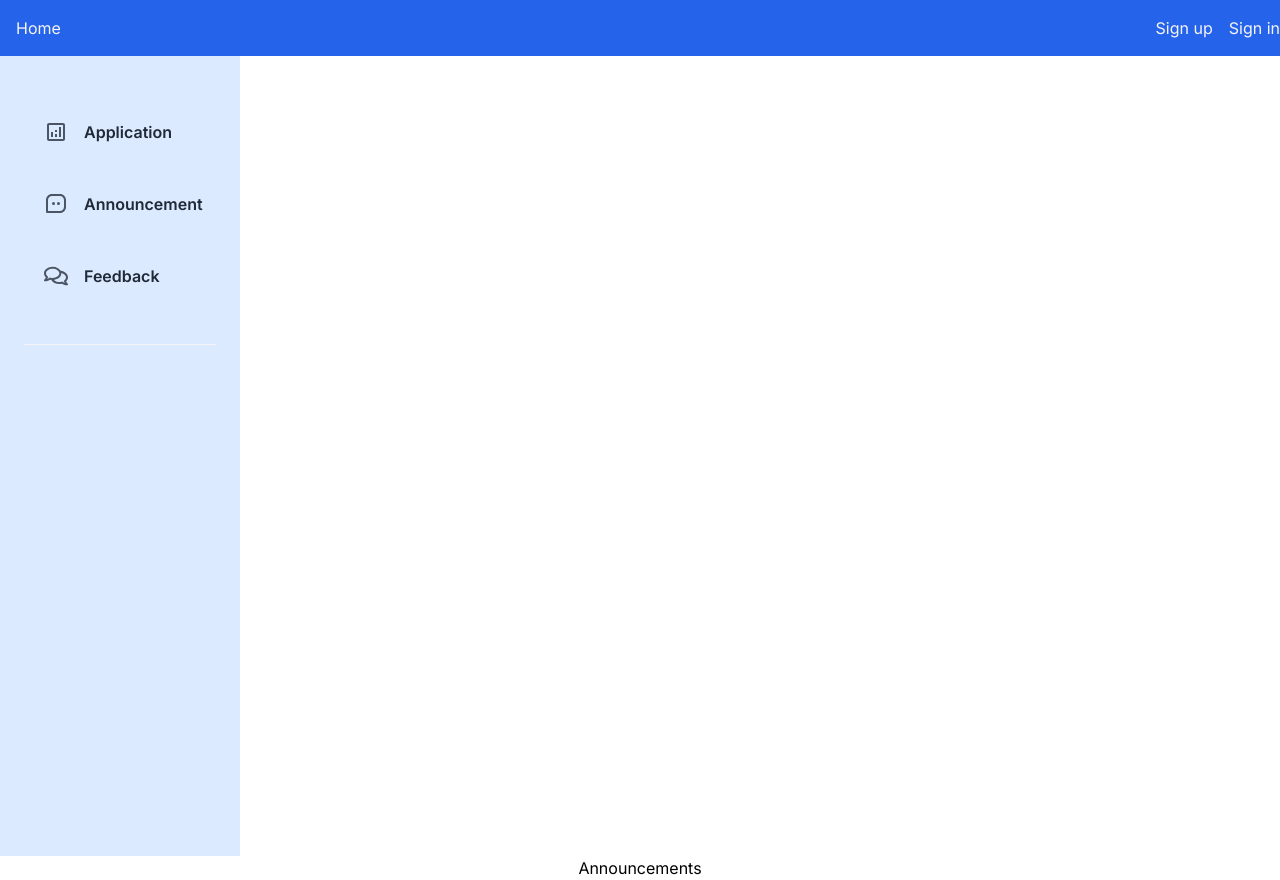
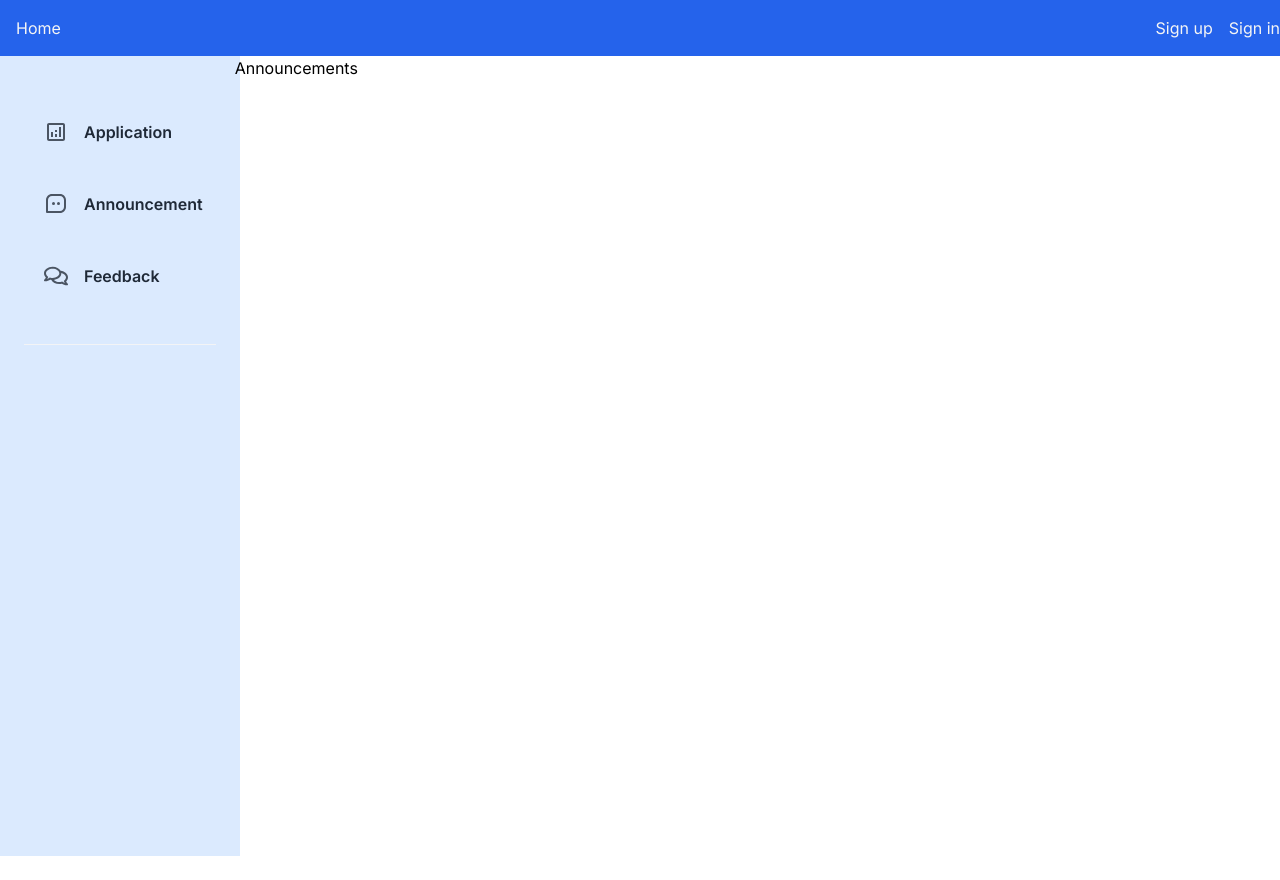
Before and after one commit to KARANBALAJIR/staff_appraisal, a Next.js app: page /announcements in a window 1280 px wide. After the commit the page ends 856 px from the top, so only its background shows below. Built offline with nearby package versions, Linux system fonts and the light colour scheme; no server answers.

Commit message:
changes made

```diff
--- a/src/app/announcements/page.tsx
+++ b/src/app/announcements/page.tsx
@@ -4,7 +4,7 @@ export default async function Announcements() {
 
 
     return (
-        <div>
+        <div className="flex">
             {/* <div className="ml-35 text-border">Have a nice day {user.firstName}.....</div> */}
             <SideNavbar/>
             <h1 className="text-center">Announcements</h1>
--- a/src/app/application/page.tsx
+++ b/src/app/application/page.tsx
@@ -6,7 +6,7 @@ export default async function Application() {
 
     return (
 
-        <div>
+        <div className="flex">
             {/* <div className="ml-35 text-border">Have a nice day {user.firstName}.....</div> */}
             <SideNavbar/>
             <h1 className="text-center">Application</h1>
--- a/src/app/feedback/page.jsx
+++ b/src/app/feedback/page.jsx
@@ -6,7 +6,7 @@ export default async function Feedback() {
 
     return (
 
-        <div>
+        <div className="flex">
             {/* <div className="ml-35 text-border">Have a nice day {user.firstName}.....</div> */}
             <SideNavbar/>
             <h1 className="text-center">Feedback</h1>
```
